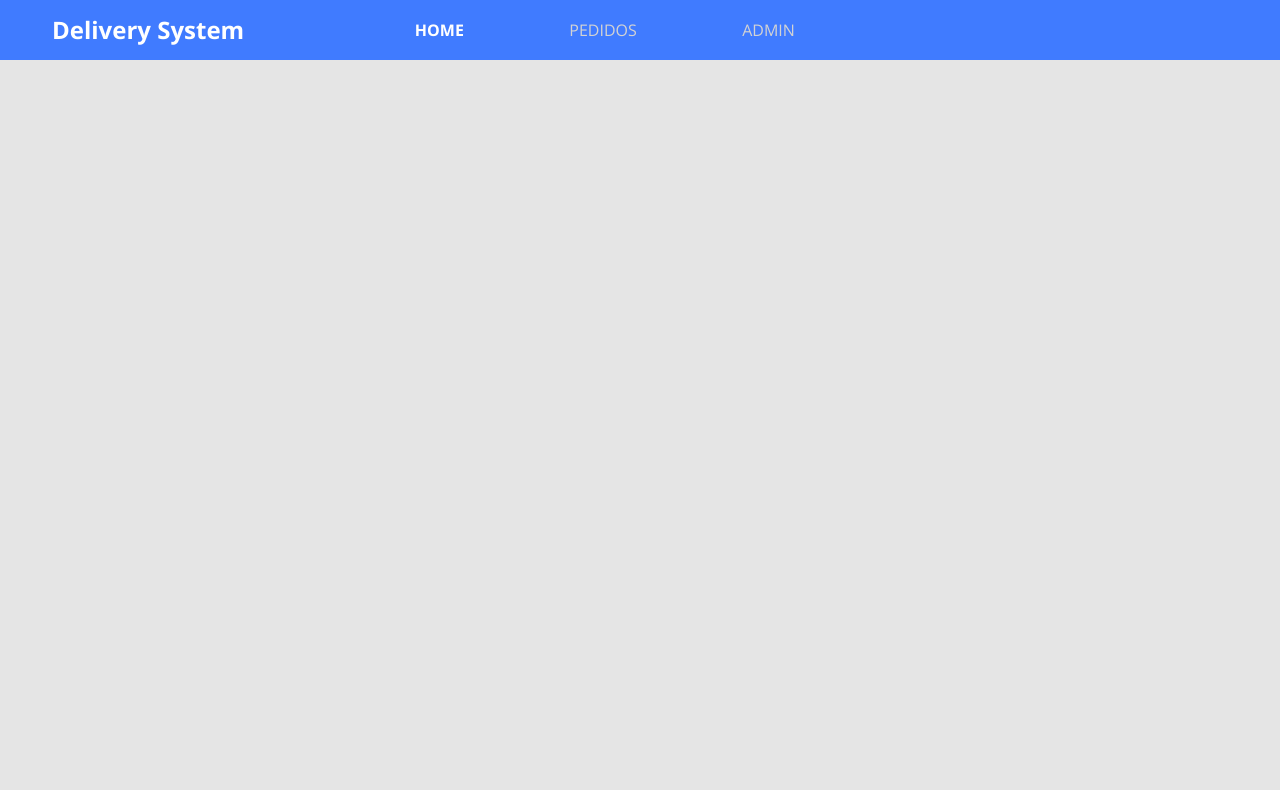
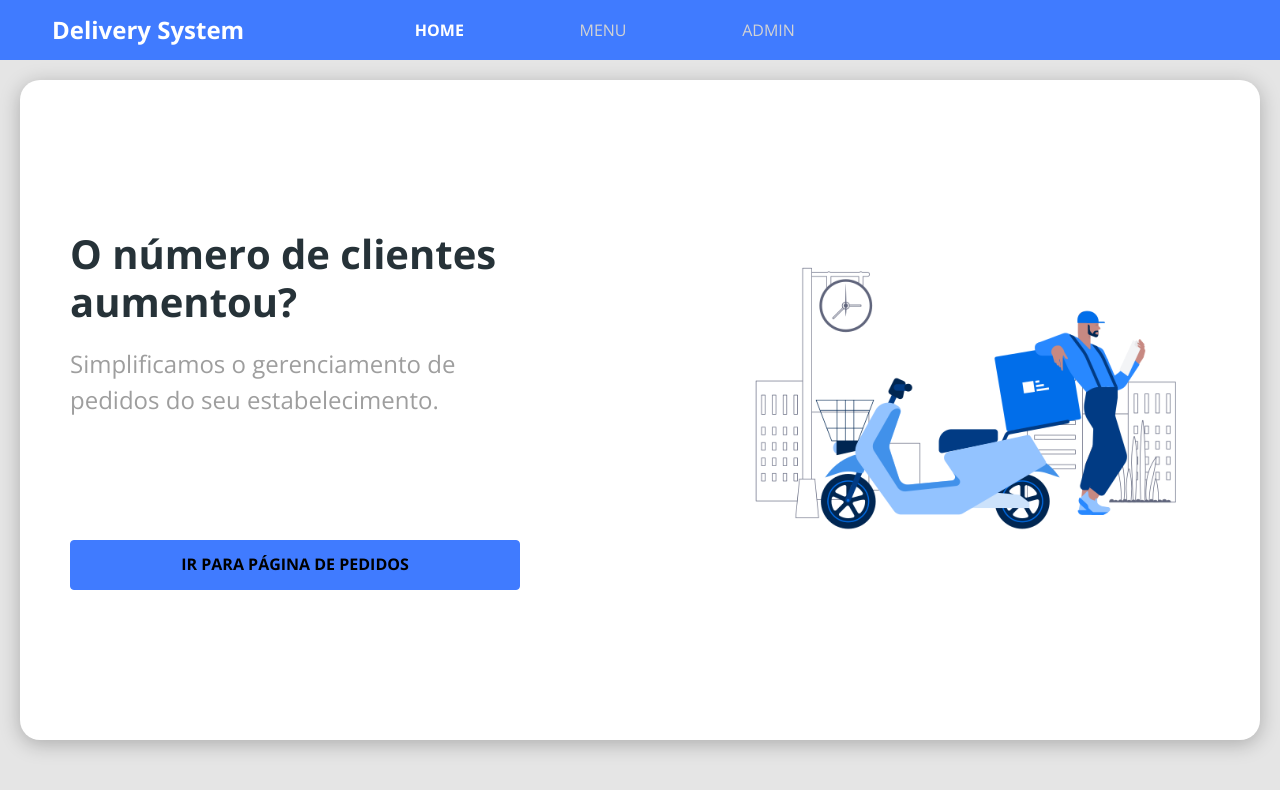
Before and after one commit to dmrsilva/delivery-system, a React (Create React App) app in the folder frontweb/: page / in a window 1280 px wide. Shown: the top 790 px of the page. Built offline with nearby package versions, Linux system fonts and the light colour scheme.

Commit message:
Page Home added and styled

```diff
--- a/frontweb/src/App.tsx
+++ b/frontweb/src/App.tsx
@@ -1,9 +1,10 @@
+import Home from 'pages/Home';
+
 import './assets/styles/custom.scss';
 import './App.css';
-import Navbar from 'components/Navbar';
 
 const App = () => {
-  return <Navbar />;
+  return <Home />;
 };
 
 export default App;
--- /dev/null
+++ b/frontweb/src/components/ButtonIcon/index.tsx
@@ -0,0 +1,11 @@
+import './styles.css';
+
+const ButtonIcon = () => {
+  return (
+    <button className="btn btn-primary btn-icon">
+      <h6>IR PARA PÁGINA DE PEDIDOS</h6>
+    </button>
+  );
+};
+
+export default ButtonIcon;
--- /dev/null
+++ b/frontweb/src/components/ButtonIcon/styles.css
@@ -0,0 +1,3 @@
+.btn-icon {
+    height: 50px;
+}
--- a/frontweb/src/components/Navbar/index.tsx
+++ b/frontweb/src/components/Navbar/index.tsx
@@ -29,7 +29,7 @@
               </a>
             </li>
             <li>
-              <a href="link">PEDIDOS</a>
+              <a href="link">MENU</a>
             </li>
             <li>
               <a href="link">ADMIN</a>
--- /dev/null
+++ b/frontweb/src/pages/Home/index.tsx
@@ -0,0 +1,31 @@
+import MainImage from 'assets/images/main-image.png';
+import ButtonIcon from 'components/ButtonIcon';
+import Navbar from 'components/Navbar';
+
+import './styles.css';
+
+const Home = () => {
+  return (
+    <>
+      <Navbar />
+      <div className="home-container">
+        <div className="home-card">
+          <div className="home-content-container">
+            <div>
+              <h1>O número de clientes aumentou?</h1>
+              <p>
+                Simplificamos o gerenciamento de pedidos do seu estabelecimento.
+              </p>
+            </div>
+            <ButtonIcon />
+          </div>
+          <div className="home-image-container">
+            <img src={MainImage} alt="Entragador de motocicleta" />
+          </div>
+        </div>
+      </div>
+    </>
+  );
+};
+
+export default Home;
--- /dev/null
+++ b/frontweb/src/pages/Home/styles.css
@@ -0,0 +1,135 @@
+.home-container {
+  padding: 10px;
+  font-size: 22px;
+  text-align: center;
+}
+
+.home-content-container {
+  display: flex;
+  flex-direction: column;
+  align-items: center;
+  padding: 10px 10px 40px 10px;
+}
+
+.home-content-container h1 {
+  width: 260px;
+  font-size: 1em;
+  margin-bottom: 15px;
+}
+
+.home-content-container p {
+  width: 260px;
+  font-size: 0.6em;
+  color: #9e9e9e;
+  margin-bottom: 25px;
+}
+
+.home-card {
+  display: flex;
+  flex-direction: column-reverse;
+  box-shadow: 0px 4px 20px rgba(0, 0, 0, 0.25);
+  border-radius: 20px;
+  background-color: #fff;
+}
+
+.home-image-container {
+  padding: 50px 15px;
+}
+
+.home-image-container img {
+  width: 100%;
+  height: auto;
+}
+
+@media (min-width: 576px) {
+  .home-container {
+    padding: 15px;
+    font-size: 30px;
+  }
+
+  .home-content-container h1 {
+    width: 480px;
+    margin-bottom: 20px;
+  }
+
+  .home-content-container p {
+    width: 450px;
+    margin-bottom: 20px;
+  }
+
+  .home-content-container button {
+    width: 450px;
+  }
+
+  .home-image-container img {
+    width: 480px;
+  }
+
+}
+
+@media (min-width: 768px) {
+
+  .home-image-container {
+    padding: 80px 15px;
+  }
+
+  .home-content-container {
+    padding: 15px 15px 50px 15px;
+  }
+
+}
+
+@media (min-width: 992px) {
+
+  .home-container {
+    font-size: 40px;
+    padding: 20px;
+  }
+
+  .home-image-container {
+    padding: 100px 15px;
+  }
+
+  .home-content-container {
+    padding: 15px 15px 60px 15px;
+  }
+
+  .home-content-container h1 {
+    margin-bottom: 20px;
+  }
+
+  .home-content-container p {
+    margin-bottom: 30px;
+  }
+
+}
+
+@media (min-width: 1200px) {
+
+  .home-card {
+    flex-direction: row;
+    justify-content: space-around;
+    padding: calc(((85vh - 400px) / 2) - 10px) 0;
+  }
+
+  .home-content-container {
+    height: 400px;
+    width: 600px;
+    padding: 20px;
+    align-items: flex-start;
+    text-align: left;
+    align-content: space-between;
+    flex-flow: wrap;
+  }
+
+  .home-image-container {
+    display: flex;
+    align-items: center;
+    padding: 20px;
+  }
+
+  .home-image-container img {
+    width: 480px;
+  }
+
+}
```
Also changed, not shown: frontweb/package.json (+11 -11 lines), frontweb/src/assets/images/main-image.png (added), 1 other file (tests, documents, lock files or other folders).
